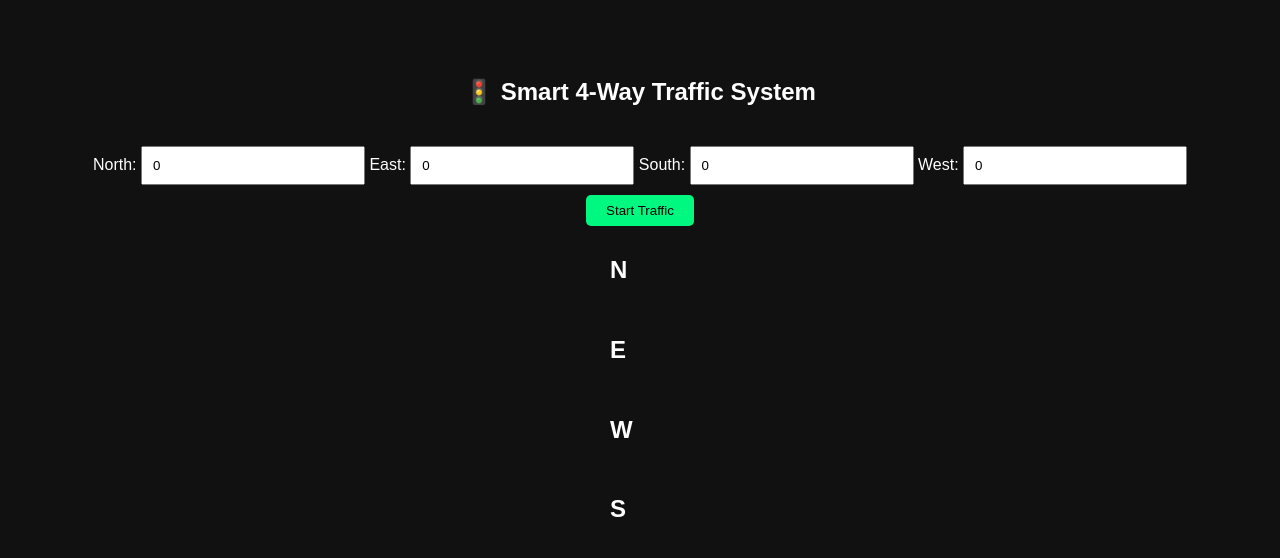
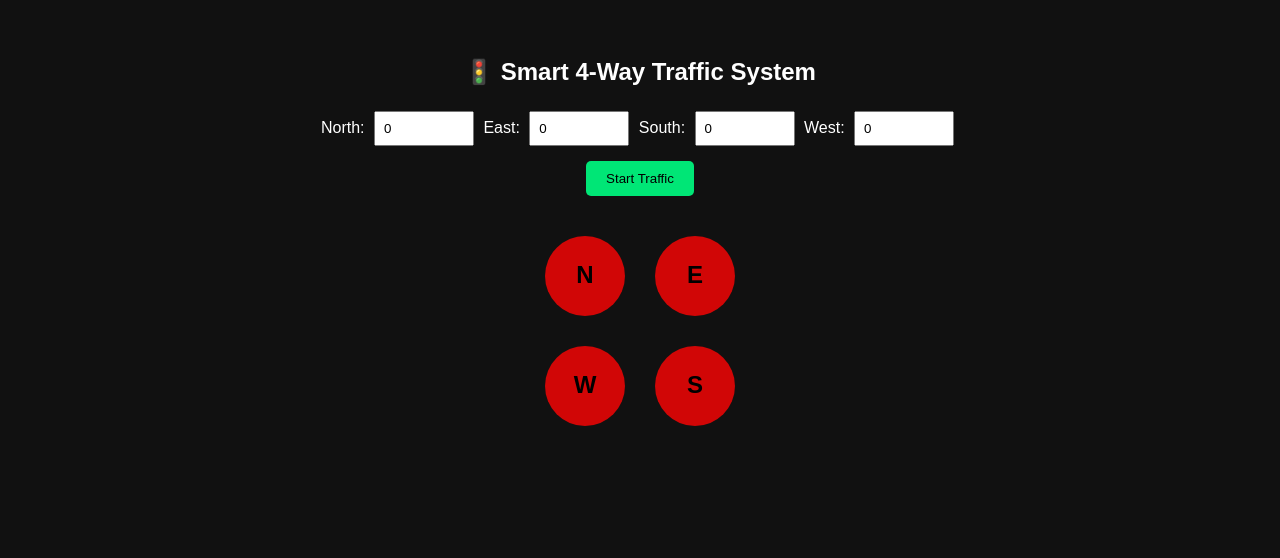
Before and after one commit to ujjawal0320/-Smart-Traffic-light, a plain HTML site: page index.html in a window 1280 px wide. Drawn offline with Linux system fonts and the light colour scheme.

Commit message:
Update style.css
→ Added .intersection with CSS Grid to position 4 traffic lights (North, East, South, West) in a 2x2 layout.

→ Updated .red class from dark gray (#333) to proper red (red) for clear visibility; .green retained.

→ New styles added for input, button, and #countdown timer to support dynamic vehicle input and user control.

```diff
--- a/style.css
+++ b/style.css
@@ -2,60 +2,56 @@ body {
   background: #111;
   color: #fff;
   font-family: Arial, sans-serif;
-  display: flex;
-  flex-direction: column;
-  align-items: center;
-  padding-top: 50px;
-}
-
-.traffic-light {
-  width: 100px;
-  background: #333;
-  padding: 20px;
-  border-radius: 20px;
-  display: flex;
-  flex-direction: column;
-  gap: 20px;
-  margin-top: 20px;
-}
-
-.light {
-  width: 60px;
-  height: 60px;
-  border-radius: 50%;
-  background: #111;
-  margin: 0 auto;
-  transition: background 0.3s ease;
-}
-
-.red.active {
-  background: red;
-}
-
-.yellow.active {
-  background: yellow;
-}
-
-.green.active {
-  background: green;
+  text-align: center;
+  padding: 30px;
 }
 
 input {
-  margin-top: 20px;
-  padding: 10px;
-  width: 200px;
+  width: 80px;
+  margin: 5px;
+  padding: 8px;
 }
 
 button {
+  padding: 10px 20px;
   margin-top: 10px;
-  padding: 8px 20px;
-  background: #00f780;
+  background: #00e676;
   border: none;
   border-radius: 5px;
   cursor: pointer;
 }
 
 #countdown {
-  margin-top: 10px;
-  font-size: 18px;
+  font-size: 20px;
+  margin-top: 20px;
 }
+
+.intersection {
+  display: grid;
+  grid-template-columns: 100px 100px;
+  grid-template-rows: 100px 100px;
+  gap: 10px;
+  justify-content: center;
+  margin: 30px auto;
+}
+
+.intersection h2{
+    margin-top: 25px;
+    color: black;
+}
+
+
+
+
+.light {
+  width: 80px;
+  height: 80px;
+  border-radius: 50%;
+  background: #333;
+  margin: auto;
+  transition: background 0.3s;
+
+}
+
+.green { background: green !important; }
+.red { background: #d10606 !important; }
```
